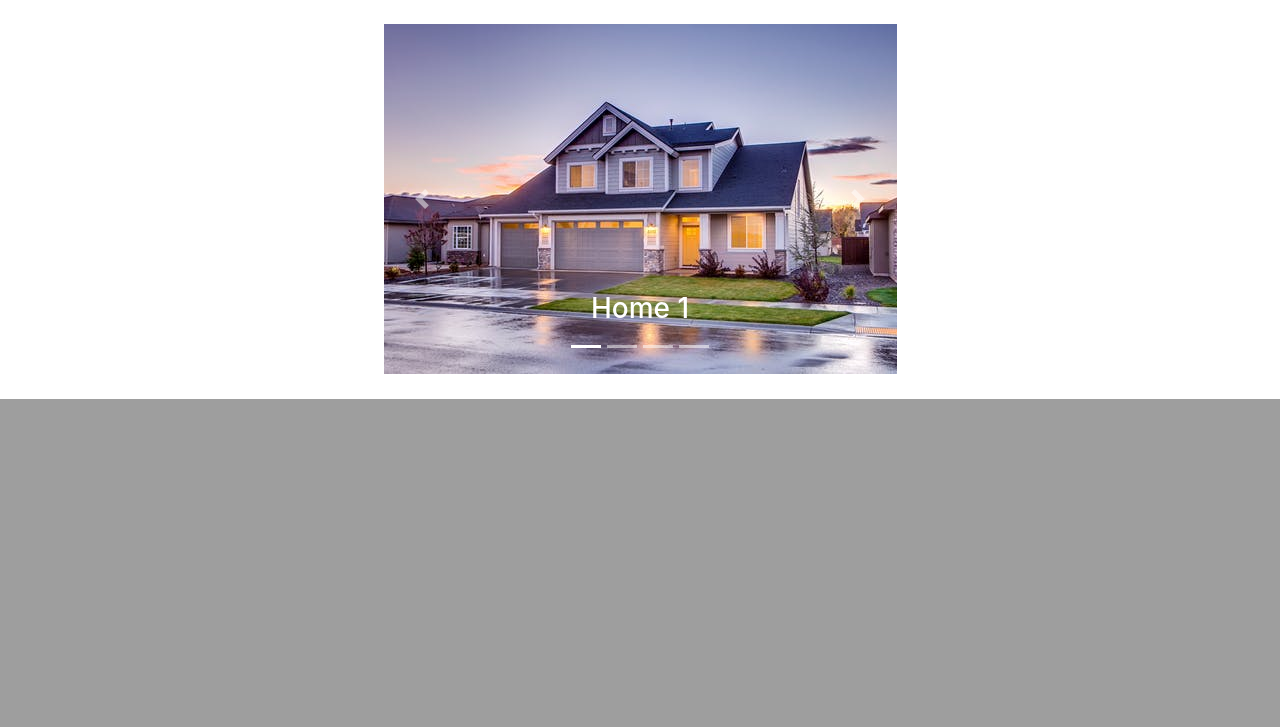
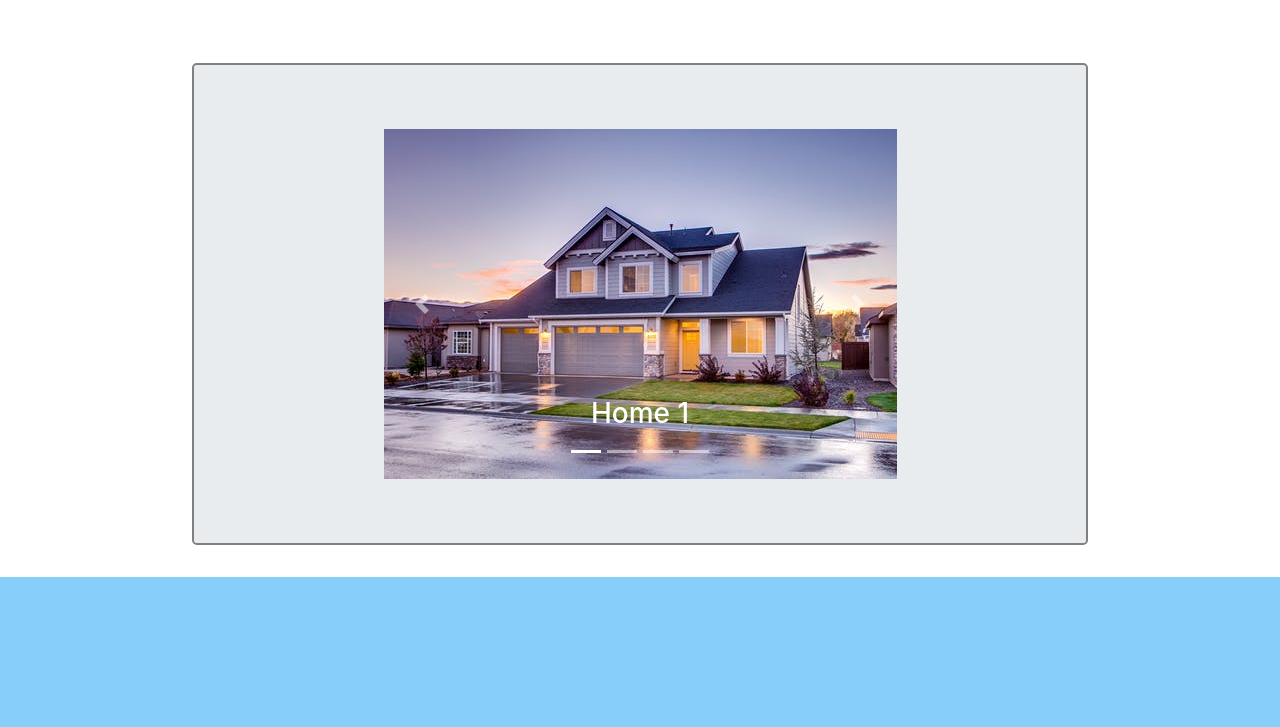
Before and after one commit to Paragon87/Hamilton_A_Project, a PHP site: page / in a window 1280 px wide. Shown: the part 701-1428 px from the top of the page. Before the commit the page ends 1100 px from the top, so only its background shows below. Run offline with PHP 8.4, Linux system fonts and the light colour scheme.

Commit message:
Index: Continued modifications to navbars; added footer section; Style: Added style rules for footer section; edited rules for mods above

```diff
--- a/index.html
+++ b/index.html
@@ -14,11 +14,11 @@
 </head>
 <body>
     <div class="page-wrapper">
-
+        <!--Header section-->
         <header id="header">
 
             <!--Top nav-->
-            <nav id="navbar-top" class="navbar navbar-expand-md navbar-light">
+            <nav id="navbar-top" class="navbar navbar-expand-md navbar-light fixed-top">
                 <!--Brand-->
                 <a id="home-link" class="navbar-brand" href="index.html" target="_self">
                     <img id="header-logo" src="pictures/Hamilton_Logo_ver1.jpg" alt="Logo">
@@ -52,7 +52,7 @@
             <!--Bottom nav-->
             <nav id="sub-nav" class="navbar navbar-expand-md navbar-light">
                 <!--Menu Collapse Button-->
-                <button id="collapse-btn" class="navbar-toggler" type="button" data-toggle="collapse" data-target="#nav-container2">
+                <button id="collapse-btn-2" class="navbar-toggler" type="button" data-toggle="collapse" data-target="#nav-container2">
                     <span class="navbar-toggler-icon"></span>
                 </button>
                 <!--Collapsing Content-->
@@ -106,6 +106,7 @@
         <!--Property Listing section-->
         <section id="prop-list">
 
+            <div class="jumbotron">
                 <!--Photo Gallery-->
                 <div id="carousel-container" class="flex-container">
                     <div id="photo-carousel" class="carousel slide" data-ride="carousel">
@@ -156,6 +157,11 @@
 
                     </div>
                 </div>
+            </div>
+        </section>
+
+        <!--Footer Section-->
+        <section id="footer">
 
         </section>
 
--- a/style.css
+++ b/style.css
@@ -16,6 +16,7 @@ body {
     min-height: 100px;
     padding: 0;
     margin: 0 auto;
+    border: 1px outset lightskyblue;
 }
 
 #nav-container1 {
@@ -33,13 +34,17 @@ body {
 
 #nav-container1 .navbar-nav .nav-item a {
     color: grey;
-    padding: 0 30px;
+    padding: 15px 30px;
 }
 
 #header-logo {
     width: 100px;
     height: 75px;
     margin-left: 50px;
+}
+
+#collapse-btn {
+    margin-right: 25px;
 }
 
 /*    BOTTOM NAVBAR    */
@@ -62,7 +67,7 @@ body {
 
 #intro {
     display: flex;
-    margin: 0;
+    margin: 100px 0 0 0;
     background-size: cover;
     background-image: url(http://www.blueinkhomes.com/wp-content/uploads/2014/01/nice-houses-interior.jpg);
     background-position: center;
@@ -84,7 +89,7 @@ body {
     box-shadow: 6px 6px 10px rgba(0,0,0,0.8);
     margin: 25px;
     padding: 25px;
-    height: 200px;
+    min-height: 200px;
     max-width: 500px;
 }
 
@@ -100,8 +105,22 @@ body {
 
 /*  Property List section  */
 
+.jumbotron {
+    margin: 15%;
+    margin-top: 5%;
+    border: 2px solid gray;
+
+}
+
 #carousel-container {
     display: flex;
     justify-content: center;
-    padding: 25px;
 }
+
+/*  Footer Section  */
+
+#footer {
+    height: 150px;
+    width: 100%;
+    background-color: lightskyblue;
+}
```
Lines whose indentation alone changed are shown as unchanged.
